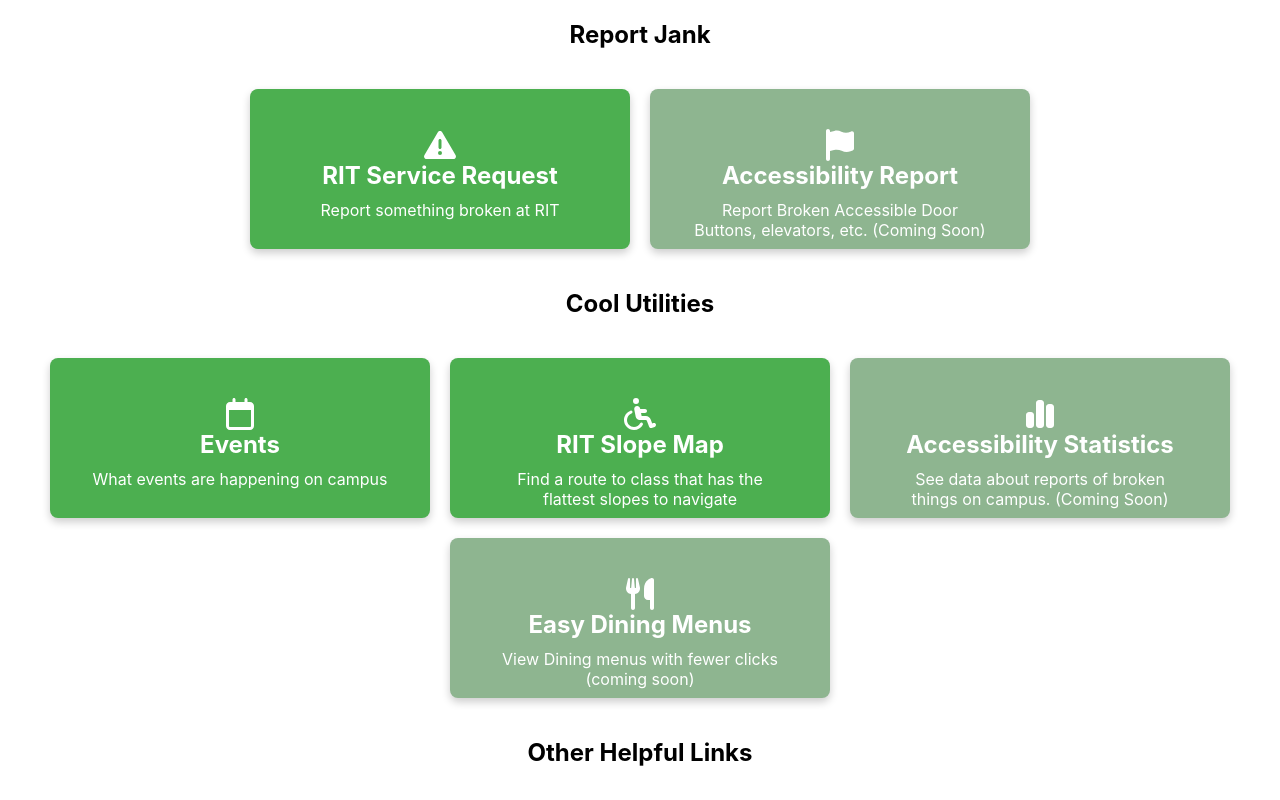
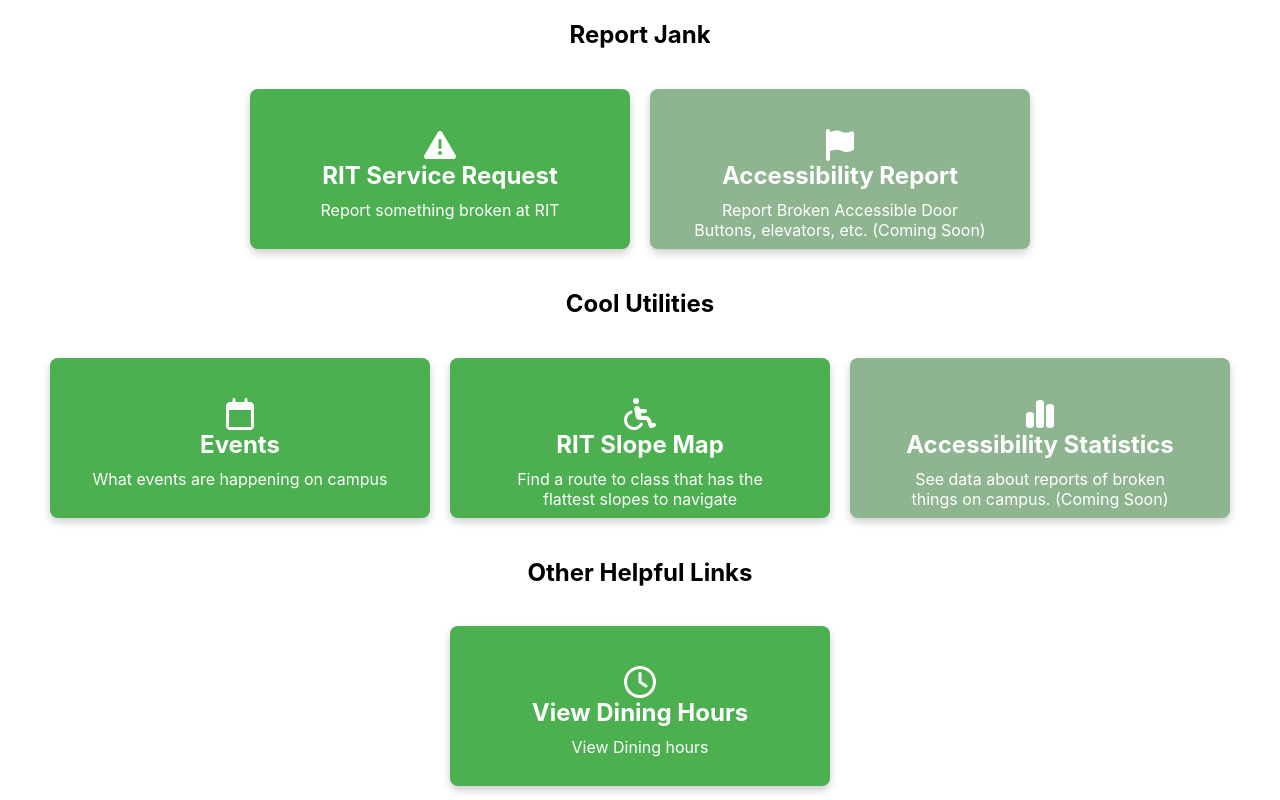
Before and after one commit to CampusPulse/homepage, a React (Create React App) app: page / in a window 1280 px wide. Shown: the top 800 px of the page. Built offline with nearby package versions, Linux system fonts and the light colour scheme.

Commit message:
easy dining menus project is abandoned

```diff
--- a/src/App.jsx
+++ b/src/App.jsx
@@ -42,13 +42,6 @@
       description: 'See data about reports of broken things on campus. (Coming Soon)',
       link: '#',
       enabled: false
-    },
-    {
-      icon: faUtensils,
-      title: 'Easy Dining Menus',
-      description: 'View Dining menus with fewer clicks (coming soon)',
-      link: '#',
-      enabled: false
     }
   ];
   const links = [
```
